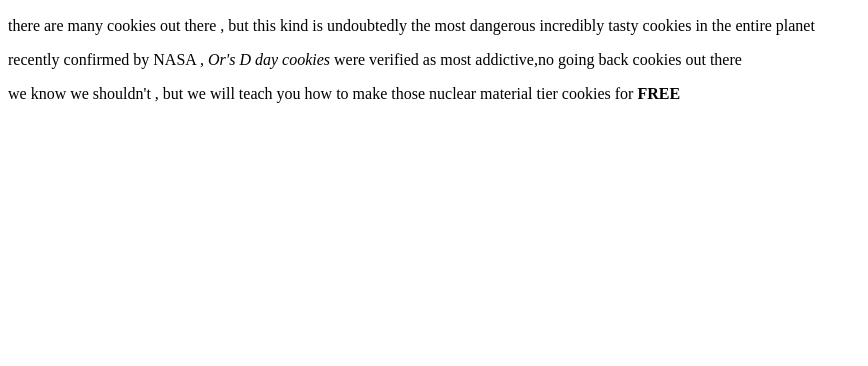
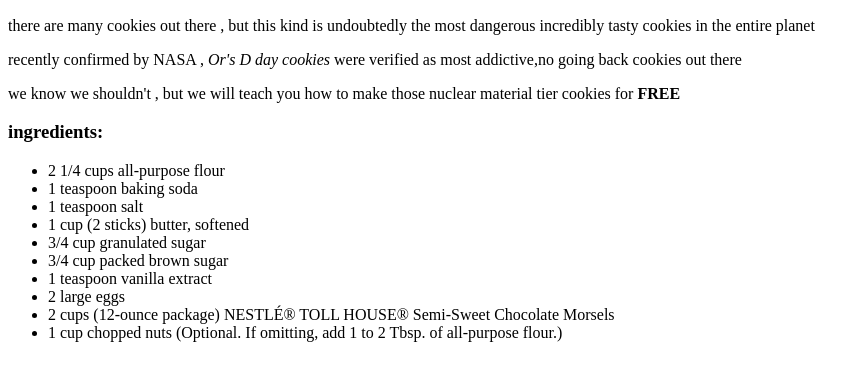
Before and after one commit to OR404/odin-recipes, a plain HTML site: page recipes/cookies.html in a window 1280 px wide. Shown: the part 434-800 px from the top of the page, without its empty margins (0-868 px from the left). Drawn offline with Linux system fonts and the light colour scheme.

Commit message:
add cookies ingredients section

```diff
--- a/recipes/cookies.html
+++ b/recipes/cookies.html
@@ -12,6 +12,21 @@
     <p>there are many cookies out there , but this kind is undoubtedly the most dangerous incredibly tasty cookies in the entire planet </p>
     <p>recently confirmed by NASA , <em>Or's D day cookies</em> were verified as most addictive,no going back cookies out there </p>
     <p>we know we shouldn't , but we will teach you how to make those nuclear material tier cookies for <strong>FREE</strong></p>
+    <h3>ingredients:</h3>
+    <ul>
+        <li>2 1/4 cups all-purpose flour</li>
+        <li>1 teaspoon baking soda</li>
+        <li>1 teaspoon salt</li>
+        <li>1 cup (2 sticks) butter, softened</li>
+        <li>3/4 cup granulated sugar</li>
+        <li>3/4 cup packed brown sugar</li>
+        <li>1 teaspoon vanilla extract</li>
+        <li>2 large eggs</li>
+        <li>2 cups (12-ounce package) NESTLÉ® TOLL HOUSE® Semi-Sweet Chocolate Morsels</li>
+        <li>1 cup chopped nuts (Optional. If omitting, add 1 to 2 Tbsp. of all-purpose flour.)</li>
+
+    </ul>
+
 
 
 
```
